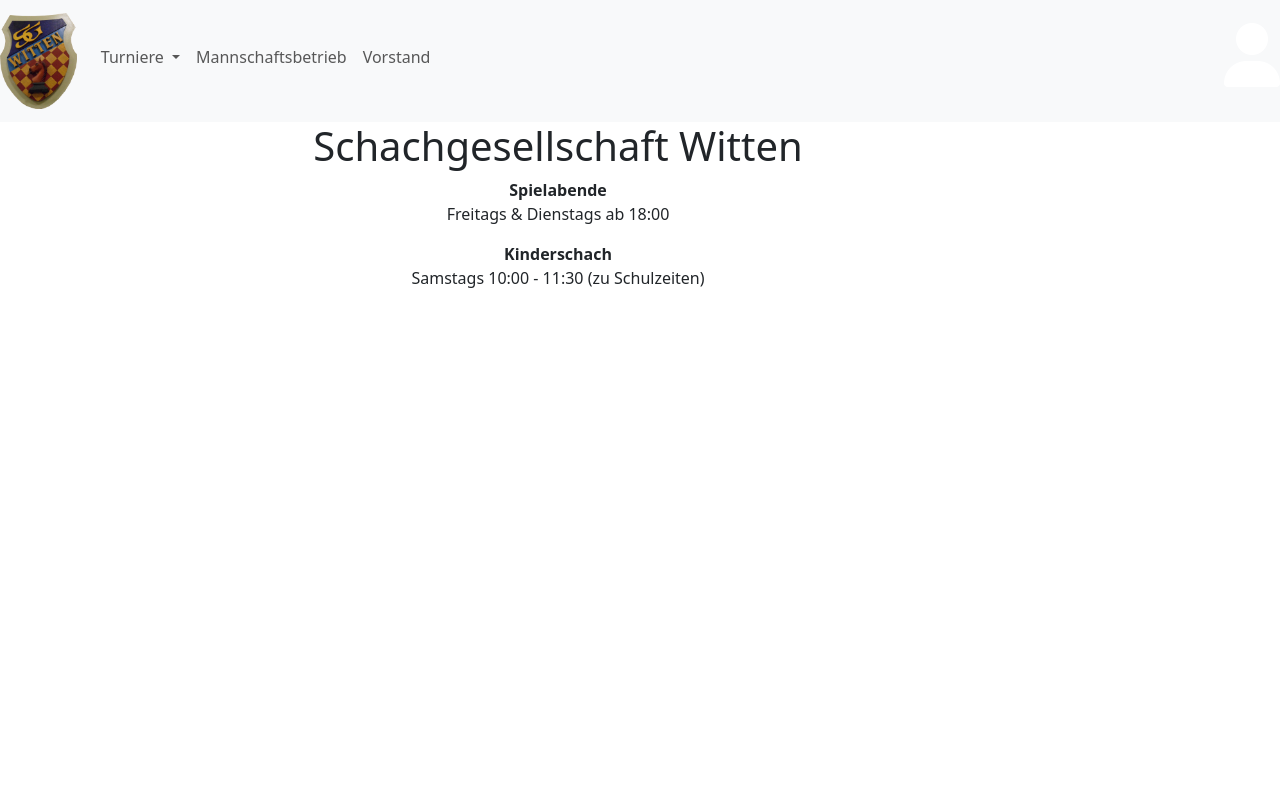
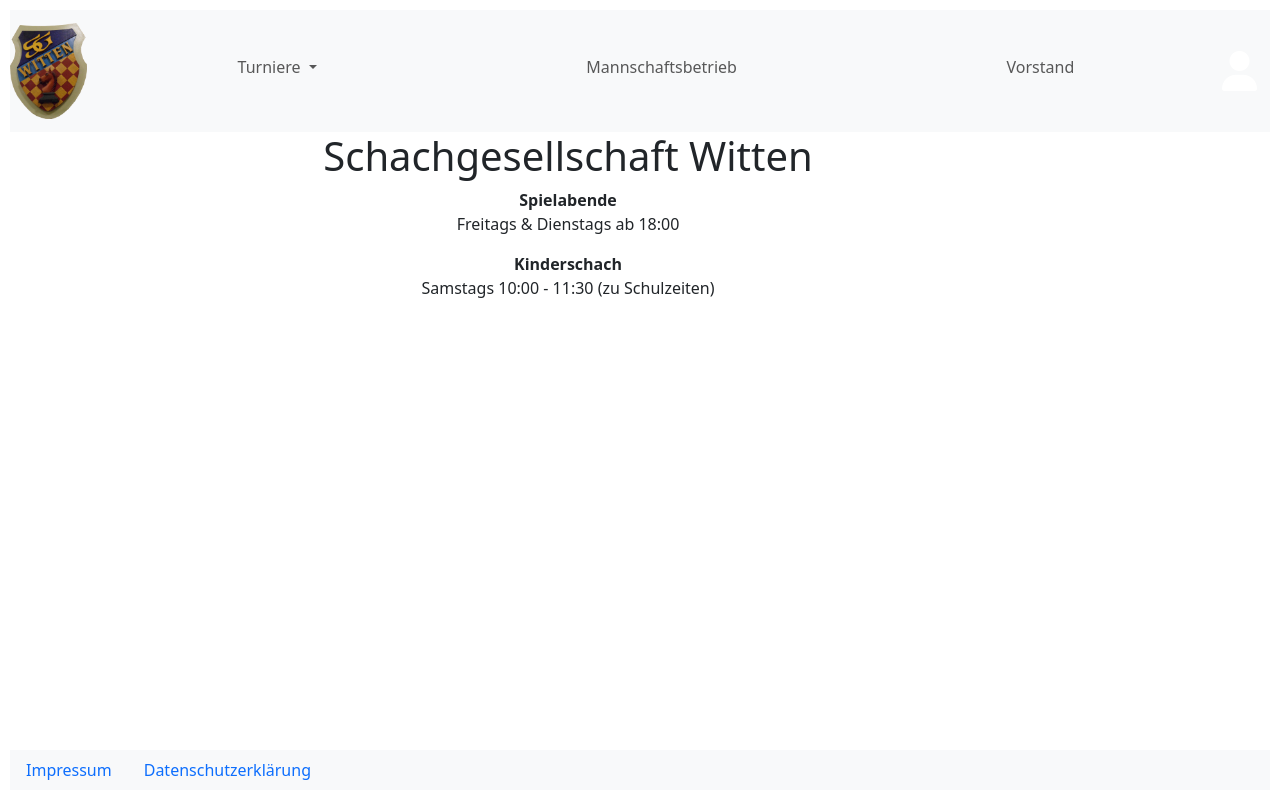
Before and after one commit to Schatten2021/sg-witten-website, a Flask app: page / in a window 1280 px wide. Run offline with Flask 3, Linux system fonts and the light colour scheme; some libraries are stand-ins or nearby versions.

Commit message:
added /Impressum (nothing there yet, but page exists) added footer added warning that this is a personal remake. added different message types.

```diff
--- a/app/routes.py
+++ b/app/routes.py
@@ -13,6 +13,12 @@ def redirect(url, code: int = 301):
 @app.errorhandler(404)
 def not_found(*_):
     return render_template('404.html'), 404
+
+
+@app.before_request
+def before_request():
+    if app.debug and request.endpoint != "static":
+        flash(f"This is a personal remake of the official SG-Witten Website (<a href=\"https://schachgesellschaft-witten.de/\">original</a>)", "warning")
 
 
 @app.route('/')
@@ -39,25 +45,30 @@ def vorstand():
     return render_template("Vorstand.html", members=members)
 
 
+@app.route("/Impressum")
+def impressum():
+    return render_template("Impressum.html")
+
+
 @app.route("/login", methods=['GET', 'POST'])
 def login():
     if request.method == 'GET':
         return render_template("login.html")
     if "email" not in request.form or "password" not in request.form:
-        flash("Email und Passwort werden Benötigt!")
+        flash("Email und Passwort werden Benötigt!", "error")
         return render_template("login.html")
     email = request.form["email"]
     password = request.form["password"]
     user: list[User] = User.query.filter_by(email=email).all()
     if len(user) != 1:
-        flash("Ungültige E-Mail-Adresse oder Password")
+        flash("Ungültige E-Mail-Adresse oder Password", "error")
         return render_template("login.html")
     user: User = user[0]
     if not user.check_password(password):
-        flash("Ungültige E-Mail-Adresse oder Password")
+        flash("Ungültige E-Mail-Adresse oder Password", "error")
         return render_template("login.html")
     login_user(user)
-    flash("Login erfolgreich!")
+    flash("Login erfolgreich!", "success")
     return redirect(url_for('index'))
 
 
--- /dev/null
+++ b/app/static/css/base.css
@@ -0,0 +1,9 @@
+html, body {
+    height: 100%;
+    padding: 5px;
+    display: flex;
+    flex-direction: column;
+}
+#content {
+    flex: 1;
+}
--- /dev/null
+++ b/app/templates/Impressum.html
@@ -0,0 +1,6 @@
+{% extends 'base.html' %}
+{% block body %}
+    <h1>Impressum</h1>
+    <h1>This is a placeholder, as this website is just a personal, local remake!</h1>
+    <p>And I don't want to be held liable!</p>
+{% endblock %}
--- a/app/templates/base.html
+++ b/app/templates/base.html
@@ -12,6 +12,7 @@
         {% block head %}
 
         {% endblock %}
+    <link rel="stylesheet" href="/static/css/base.css">
     </head>
     <body>
     <div id="nav">
@@ -21,7 +22,7 @@
                 <span class="navbar-toggler-icon"></span>
             </button>
             <div class="collapse navbar-collapse" id="navbar">
-                <ul class="navbar-nav me-auto mb-2 mg-lg-0">
+                <ul class="navbar-nav me-auto mb-2 mg-lg-0 nav-fill w-100">
                     <li class="nav-item dropdown">
                         <button class="nav-link dropdown-toggle" data-bs-toggle="dropdown" aria-expanded="false">
                             Turniere
@@ -40,21 +41,28 @@
                         <a class="nav-link" href="/Vorstand">Vorstand</a>
                     </li>
                 </ul>
+                <a href="/login">
+                    <i class="fa-solid fa-user btn fs-1" role="button" style="color: #ffffff;"></i>
+                </a>
             </div>
-            <a href="/login">
-                <i class="fa-solid fa-user fa-2xl" style="color: #ffffff; font-size: 8vh"></i>
-            </a>
         </nav>
     </div>
     <div id="messages">
     {% if url is undefined %}
-        {% with messages = get_flashed_messages() %}
+        {% with messages = get_flashed_messages(with_categories=True) %}
             {% if messages %}
-                {% for message in messages %}
-                	<div class="alert alert-info alert-dismissible" role="alert">
-                    {{ message }}
-                    <button type="button" class="btn-close" data-bs-dismiss="alert" aria-label="Close"></button>
-                    </div>
+                {% for category, message in messages %}
+                    {% if category not in ["success", "warning", "error", "info"] %}
+                        <div class="alert alert-info alert-dismissible" role="alert">
+                            {{ message|safe }}
+                            <button type="button" class="btn-close" data-bs-dismiss="alert" aria-label="Close"></button>
+                        </div>
+                    {% else %}
+                        <div class="alert alert-{{ category }} alert-dismissible" role="alert">
+                        {{ message|safe }}
+                        <button type="button" class="btn-close" data-bs-dismiss="alert" aria-label="Close"></button>
+                        </div>
+                    {% endif %}
                 {% endfor %}
 
         	{% endif %}
@@ -67,6 +75,12 @@
 
         {% endblock %}
     </div>
+    <footer class="bg-body-tertiary">
+        <nav class="nav">
+            <a href="/Impressum" class="nav-link">Impressum</a>
+            <a href="/privacy-policy" class="nav-link">Datenschutzerkl&auml;rung</a>
+        </nav>
+    </footer>
     <div id="scripts">
         {% block javascript %}
 
```
